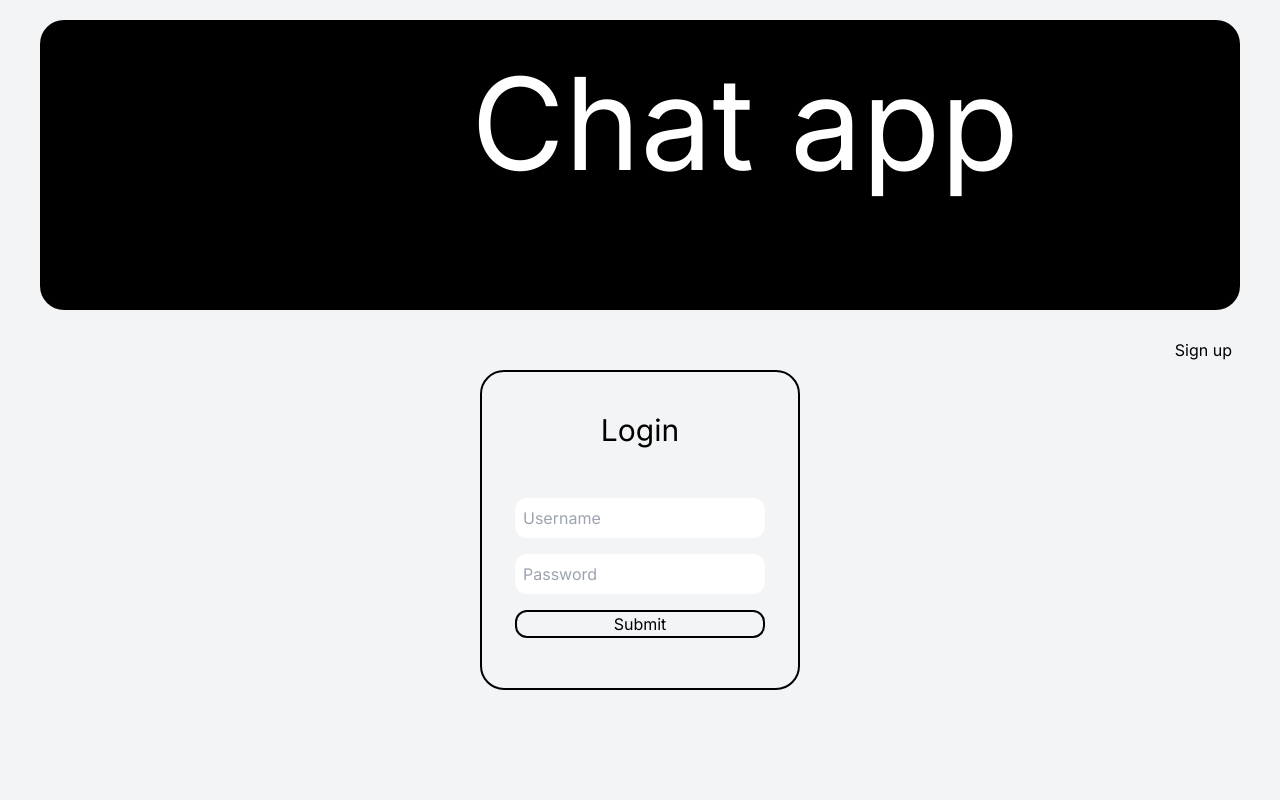
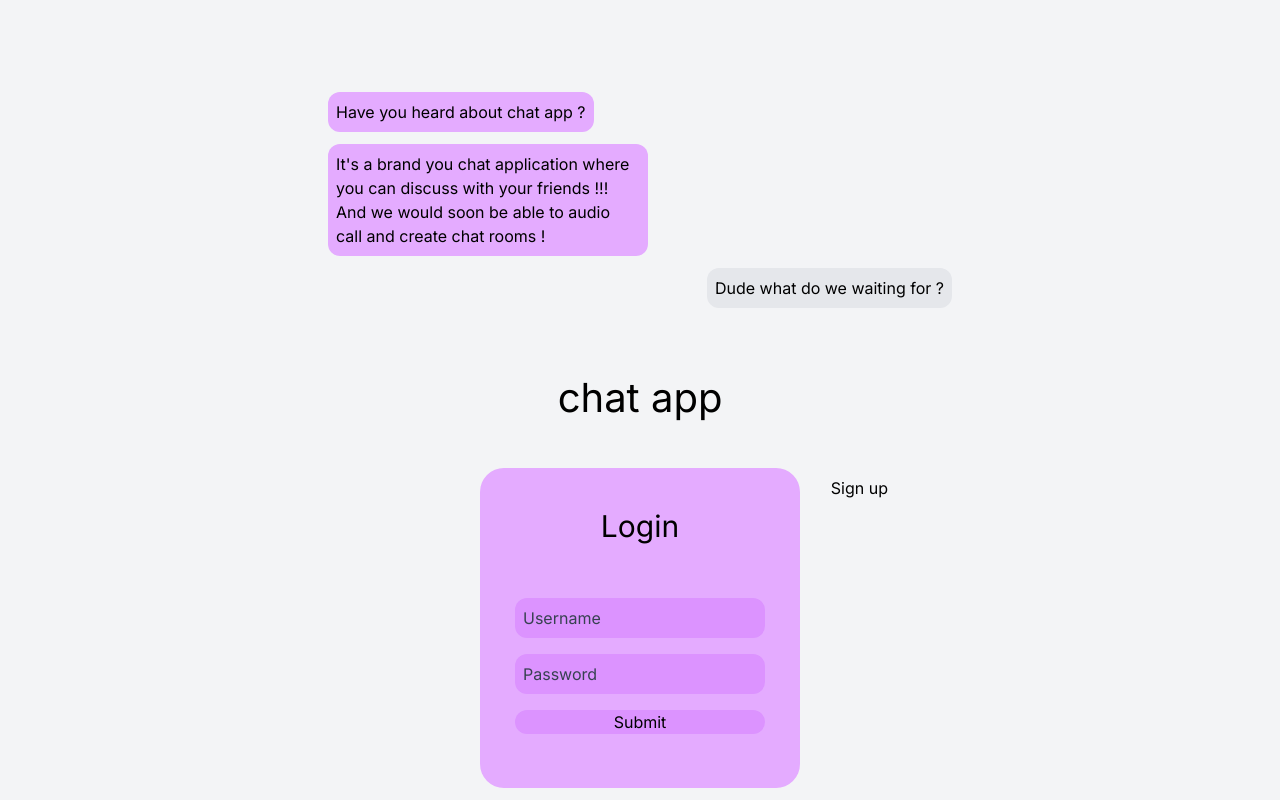
Before and after one commit to pmgzo/chat-app-frontend, a Next.js app: page / in a window 1280 px wide. Built offline with nearby package versions, Linux system fonts and the light colour scheme.

Commit message:
feat(dashboard): fix bug with signup, and login/signup form and home page updated

```diff
--- a/src/app/bottom-home.page.tsx
+++ b/src/app/bottom-home.page.tsx
@@ -12,9 +12,9 @@ export const BottomHomePage: React.FunctionComponent<{}> = () => {
 
 	return (
 		<div>
-			<div className="flex flex-row-reverse mr-10">
+			<div className="absolute right-96">
 				<button
-					className="text-black p-2 hover:bg-black hover:text-white hover:rounded-xl hover:p-2"
+					className="text-black p-2 hover:bg-[#E4ABFF] rounded-xl p-2"
 					onClick={() =>
 						setConnexionType(
 							connexionType === ConnextionType.Signup
--- a/src/app/dashboard/layout.tsx
+++ b/src/app/dashboard/layout.tsx
@@ -52,7 +52,7 @@ function DashboardRendering({ children }: { children: React.ReactNode }) {
 						),
 					)}
 					<button
-						className="text-black text-lg hover:bg-black hover:text-white rounded-xl p-2 ml-1"
+						className="text-black text-lg hover:bg-[#E4ABFF] w-fit rounded-lg px-1 ml-1"
 						onClick={() => {
 							client.clearStore().then(() => {
 								sessionStorage.removeItem('Token');
--- a/src/app/globals.css
+++ b/src/app/globals.css
@@ -2,7 +2,7 @@
 @tailwind components;
 @tailwind utilities;
 
-:root {
+/* :root {
   --foreground-rgb: 0, 0, 0;
   --background-start-rgb: 214, 219, 220;
   --background-end-rgb: 255, 255, 255;
@@ -14,7 +14,7 @@
     --background-start-rgb: 0, 0, 0;
     --background-end-rgb: 0, 0, 0;
   }
-}
+} */
 
 body {
   color: rgb(var(--foreground-rgb));
@@ -28,7 +28,7 @@ body {
 
 @layer components {
   .login-input {
-    @apply text-black bg-white max-w-xl p-2 rounded-xl border-transparent m-2 focus:outline focus:outline-black focus:outline-2
+    @apply text-black bg-[#DC93FF] max-w-xl p-2 rounded-xl focus:outline focus:border focus:outline-transparent focus:border-transparent m-2
   }
   .form-message-error {
     @apply text-red-600 text-sm
--- a/src/app/page.tsx
+++ b/src/app/page.tsx
@@ -9,19 +9,51 @@ const Home: React.FunctionComponent<{}> = () => {
 	return (
 		<ApolloProvider client={client}>
 			<main className="flex flex-col min-h-screen bg-gray-100">
-				<div className="bg-black w-max-full top-50 mx-10 my-5 p-10 rounded-3xl">
-					<div className="flex flex-row justify-center">
-						<Image
+				<div className="top-50 mx-10 p-10 rounded-3xl">
+					<div className="flex justify-center">
+						<div className="bg-gray-100 h-[18rem] w-[40rem] mt-10">
+							<ul>
+									<div
+										key={'text1'}
+										className="mt-3 flex flex-start mb-2 ml-2 max-w-[20rem]"
+									>
+										<li className="bg-[#E4ABFF] p-2 rounded-xl max-w-[20rem] break-words text-wrap">
+											Have you heard about chat app ?
+										</li>
+									</div>
+
+									<div
+										key={'text2'}
+										className="mt-3 flex flex-start mb-2 ml-2 max-w-[20rem]"
+									>
+										<li className="bg-[#E4ABFF] p-2 rounded-xl max-w-[20rem] break-words text-wrap">
+											{
+											"It's a brand you chat application where you can discuss with your friends !!!\
+											And we would soon be able to audio call and create chat rooms !"
+											}
+										</li>
+									</div>
+									<div
+										key={'text3'}
+										className="mt-3 flex flex-row-reverse mb-2 mr-2"
+									>
+										<li className="bg-gray-200 p-2 rounded-xl max-w-[20rem] break-words text-wrap">
+											Dude what do we waiting for ?
+										</li>
+									</div>
+
+							</ul>
+						</div>
+					</div>
+						<div className="flex justify-center text-bold text-[40px]">chat app</div>
+					</div>
+					{/* <Image
 							src="/chat.svg"
 							width={210}
 							height={210}
-							className="dark:invert"
+							className="dark:invert absolute left-80"
 							alt="Jivan from Noun Project"
-						/>
-						<div className="text-9xl text-white">Chat app</div>
-					</div>
-				</div>
-
+					/> */}
 				{/* TODO: refacto */}
 				<BottomHomePage />
 			</main>
--- a/src/app/signup-page.tsx
+++ b/src/app/signup-page.tsx
@@ -33,7 +33,7 @@ export const SignUpPage: React.FunctionComponent<{}> = () => {
 						},
 					})
 						.then((resMutation) => {
-							sessionStorage.setItem('Token', resMutation.data.login.token);
+							sessionStorage.setItem('Token', resMutation.data.createUser.token);
 
 							router.push('/dashboard');
 						})
--- a/src/components/login-form.tsx
+++ b/src/components/login-form.tsx
@@ -60,7 +60,7 @@ export const LoginForm: React.FunctionComponent<LoginFormArgs> = ({
 	}
 
 	return (
-		<div className="grid justify-items-center border-2 border-black w-3/12 h-80 rounded-3xl">
+		<div className="grid justify-items-center bg-[#E4ABFF] w-3/12 h-80 rounded-3xl">
 			<h4 className="text-black mt-10 text-3xl">Login</h4>
 
 			<form onSubmit={onSubmit} className="flex flex-col">
@@ -68,8 +68,8 @@ export const LoginForm: React.FunctionComponent<LoginFormArgs> = ({
 					<input
 						className={`${
 							outlineInputs
-								? 'login-input  outline outline-2 outline-red-600 login-input'
-								: 'login-input'
+								? 'login-input outline outline-2 outline-red-600'
+								: 'login-input placeholder-gray-700'
 						}`}
 						{...register('username')}
 						placeholder="Username"
@@ -81,8 +81,8 @@ export const LoginForm: React.FunctionComponent<LoginFormArgs> = ({
 					<input
 						className={
 							outlineInputs
-								? 'outline outline-2 outline-red-600 login-input'
-								: 'login-input'
+								? 'outline outline-2 outline-red-600 login-input placeholder-gray-700'
+								: 'login-input placeholder-gray-700'
 						}
 						type="password"
 						{...register('password')}
@@ -93,7 +93,7 @@ export const LoginForm: React.FunctionComponent<LoginFormArgs> = ({
 					)}
 				</div>
 				<input
-					className="border-black border-2 text-black rounded-xl max-w-xl hover:bg-black hover:text-white m-2"
+					className="bg-[#DC93FF] text-black rounded-xl max-w-xl hover:text-white focus:outline focus:border focus:outline-transparent focus:border-transparent m-2"
 					type="submit"
 					value="Submit"
 				/>
--- a/src/components/signup-form.tsx
+++ b/src/components/signup-form.tsx
@@ -84,7 +84,7 @@ export const SignUpForm: React.FunctionComponent<SignUpFormArgs> = ({
 	const onSubmit = handleSubmit(submit);
 
 	return (
-		<div className="grid justify-items-center border-2 border-black w-3/12 h-80 rounded-3xl">
+		<div className="grid justify-items-center w-3/12 h-80 rounded-3xl bg-[#E4ABFF]">
 			<h4 className="text-black mt-10 text-3xl">Sign up</h4>
 
 			<form onSubmit={onSubmit} className="flex flex-col">
@@ -120,7 +120,7 @@ export const SignUpForm: React.FunctionComponent<SignUpFormArgs> = ({
 				</div>
 
 				<input
-					className="border-black border-2 text-black rounded-xl max-w-xl hover:bg-black hover:text-white m-2"
+					className="bg-[#DC93FF] text-black rounded-xl max-w-xl hover:text-white focus:outline focus:border focus:outline-transparent focus:border-transparent m-2"
 					type="submit"
 					value="Submit"
 				/>
```
